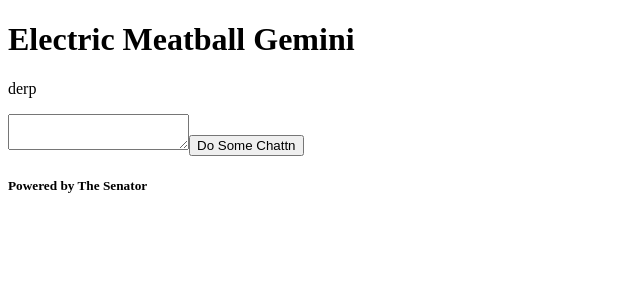
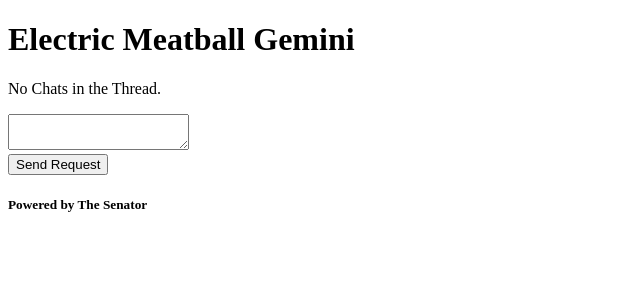
Before and after one commit to mrradd/em-gemini-fe, a React (Vite) app: page / in a window 1280 px wide. Shown: the top 300 px of the page, without its empty margins (0-640 px from the left). Built offline with nearby package versions, Linux system fonts and the light colour scheme.

Commit message:
Work on chat threads.

```diff
--- a/package.json
+++ b/package.json
@@ -4,7 +4,7 @@
   "version": "0.0.0",
   "type": "module",
   "scripts": {
-    "dev": "vite",
+    "start": "vite",
     "build": "tsc -b && vite build",
     "lint": "eslint .",
     "preview": "vite preview"
@@ -14,7 +14,8 @@
     "mobx": "^6.13.7",
     "mobx-react": "^9.2.0",
     "react": "^19.1.0",
-    "react-dom": "^19.1.0"
+    "react-dom": "^19.1.0",
+    "react-markdown": "^10.1.0"
   },
   "devDependencies": {
     "@eslint/js": "^9.29.0",
--- a/src/apis/ChatApi.ts
+++ b/src/apis/ChatApi.ts
@@ -1,9 +1,10 @@
 import axios from "axios";
+import type ChatResponseDto from "../dtos/ChatResponseDto";
 
 export default class ChatApi {
-  public static async sendChat(chatPrompt: string): Promise<string | null> {
+  public static async sendChat(chatPrompt: string): Promise<ChatResponseDto | null> {
     try {
-      let response = await axios.post("http://localhost:3042/api/gemini/chat", {prompt: chatPrompt});
+      let response = await axios.post<ChatResponseDto>(`${import.meta.env.VITE_BASE_URL}/gemini/chat`, {prompt: chatPrompt});
 
       if(response.status === 201) {
         console.log(response.data);
@@ -11,7 +12,8 @@
       else {
         throw new Error (`That didn't work like it should... ${response.status}`);
       }
-      return "floob";
+
+      return response.data;
     }
     catch (error: any) {
       console.log(`$$$ ERROR sendChat: ${error.message}`)
--- a/src/components/ChatBox.tsx
+++ b/src/components/ChatBox.tsx
@@ -1,26 +1,76 @@
 import { observer } from "mobx-react";
+import { UseGlobalStores } from "../stores/UseGlobalStores";
+import type ChatResponseDto from "../dtos/ChatResponseDto";
+import type ChatModel from "../models/ChatModel";
 import { useState } from "react";
-import { UseGlobalStores } from "../stores/UseGlobalStores";
-import ChatApi from "../apis/ChatApi";
+import { ChatRole } from "../models/ChatRole";
+
+interface ChatBoxState {
+  awaitingResponse: boolean,
+}
+
+const defaultState: ChatBoxState = {
+  awaitingResponse: false,
+}
 
 /**
  * Displays a TextArea which allows the user to type in a prompt for Gemini.
  */
 const ChatBox = () => {
-  const {chatBoxStore} = UseGlobalStores();
+  const [state, setState] = useState(defaultState);
+  const {chatBoxStore, chatStore} = UseGlobalStores();
 
-  const handleOnChange = (value: string) => {
+  const updateChatText = (value: string) => {
     chatBoxStore.setTextAreaContent(value);
   }
 
-  const handleOnClick = async () => {
-    await ChatApi.sendChat(chatBoxStore.textAreaContent);
+  const sendChatRequestAndUpdate = async () => {
+    try {
+      setState((prev) => {
+        return {
+          ...prev,
+          awaitingResponse: true,
+        };
+      });
+
+      chatStore.appendChat({
+        role: ChatRole.user,
+        text: chatBoxStore.textAreaContent,
+      } as ChatModel)
+
+      const chat: ChatResponseDto | null = await chatStore.sendChatRequest(chatBoxStore.textAreaContent);
+
+      if(!chat) {
+        chatStore.appendChat({
+          role: ChatRole.model,
+          text: "--There was an issue sending the chat request--"
+        } as ChatModel)
+      }
+      else {
+        chatStore.appendChat({
+          role: chat.role,
+          text: chat.text
+        } as ChatModel);
+      }
+    }
+    finally {
+      setState((prev) => {
+        return {
+          ...prev,
+          awaitingResponse: false,
+        };
+      });
+    }
   }
 
   return (
     <>
-      <textarea value={chatBoxStore.textAreaContent} onChange={(e) => handleOnChange(e.target.value)}></textarea>
-      <button onClick={handleOnClick}>Do Some Chattn</button>
+      <textarea value={chatBoxStore.textAreaContent} onChange={(e) => updateChatText(e.target.value)}></textarea>
+      <div className="chatbox_button_container">
+        <button onClick={sendChatRequestAndUpdate} disabled={state.awaitingResponse}>
+          {state.awaitingResponse ? "Waiting..." : "Send Request"}
+        </button>
+      </div>
     </>
   );
 };
--- /dev/null
+++ b/src/components/ChatCard.tsx
@@ -0,0 +1,21 @@
+import { observer } from "mobx-react"
+import Markdown from "react-markdown";
+import { ChatRole } from "../models/ChatRole";
+
+export interface ChatCardProps {
+  text: string;
+  chatType: string
+}
+
+const ChatCard = ({text, chatType}: ChatCardProps) => {
+  return (
+    <>
+      <div className="chat_card">
+        {chatType === ChatRole.user ? "User:\n" : "EM:\n"}
+        <Markdown>{text}</Markdown>
+      </div>
+    </>
+  );
+};
+
+export default observer(ChatCard);
--- /dev/null
+++ b/src/components/ChatList.tsx
@@ -0,0 +1,25 @@
+import { observer } from "mobx-react";
+import { UseGlobalStores } from "../stores/UseGlobalStores";
+import ChatCard from "./ChatCard";
+
+const ChatList = () => {
+  const { chatStore } = UseGlobalStores();
+
+  const renderChatList = () => {
+    if(chatStore.chats?.length === 0)  {
+      return <p>No Chats in the Thread.</p>
+    }
+
+    return chatStore.chats.map((chat, index) => {
+      return <span key={index}><ChatCard text={chat.text} chatType={chat.role}/></span>
+    });
+  }
+
+  return (
+    <>
+      {renderChatList()}
+    </>
+  );
+};
+
+export default observer(ChatList);
--- /dev/null
+++ b/src/dtos/ChatResponseDto.ts
@@ -0,0 +1,4 @@
+export default interface ChatResponseDto {
+  role: string; //'user' or 'model'
+  text: string;
+}
--- /dev/null
+++ b/src/models/ChatModel.ts
@@ -0,0 +1,4 @@
+export default interface ChatModel {
+  role: string; //'user' or 'system'. If it's not from a user, it's always system.
+  text: string;
+}
--- /dev/null
+++ b/src/models/ChatRole.ts
@@ -0,0 +1,4 @@
+export const ChatRole = {
+  user: "user",
+  model: "model"
+}
--- a/src/pages/ChatPage.tsx
+++ b/src/pages/ChatPage.tsx
@@ -1,14 +1,18 @@
 import { observer } from "mobx-react";
 import ChatBox from "../components/ChatBox";
+import ChatList from "../components/ChatList";
 
 const ChatPage = () => {
 
   return (
     <>
       <div className="chat_content">
-        <p>derp</p>
+        <ChatList/>
       </div>
-      <ChatBox/>
+      <div className="chat_box_content">
+        <ChatBox/>
+      </div>
+
     </>
   );
 }
--- /dev/null
+++ b/src/stores/ChatStore.ts
@@ -0,0 +1,21 @@
+import { makeAutoObservable } from "mobx";
+import type ChatResponseDto from "../dtos/ChatResponseDto";
+import type ChatModel from "../models/ChatModel";
+import ChatApi from "../apis/ChatApi";
+
+export default class ChatStore {
+  chats: ChatModel[] = [];
+
+  constructor() {
+    makeAutoObservable(this);
+  }
+
+  async sendChatRequest(prompt: string): Promise<ChatResponseDto | null> {
+    const response: ChatResponseDto | null = await ChatApi.sendChat(prompt);
+    return response;
+  }
+
+  async appendChat(chat: ChatModel) {
+    this.chats = this.chats.concat(chat);
+  }
+}
--- a/src/stores/UseGlobalStores.ts
+++ b/src/stores/UseGlobalStores.ts
@@ -1,7 +1,9 @@
 import ChatBoxStore from "./ChatBoxStore";
+import ChatStore from "./ChatStore";
 
 const globalStores = {
   chatBoxStore: new ChatBoxStore(),
+  chatStore: new ChatStore(),
 };
 
 export const UseGlobalStores = () => {
--- a/vite.config.ts
+++ b/vite.config.ts
@@ -4,4 +4,10 @@
 // https://vite.dev/config/
 export default defineConfig({
   plugins: [react()],
+  server: {
+    port: 3043,
+  },
+  build: {
+    outDir: 'build',
+  },
 })
```
Also changed, not shown: 2 other files (tests, documents, lock files or other folders).
